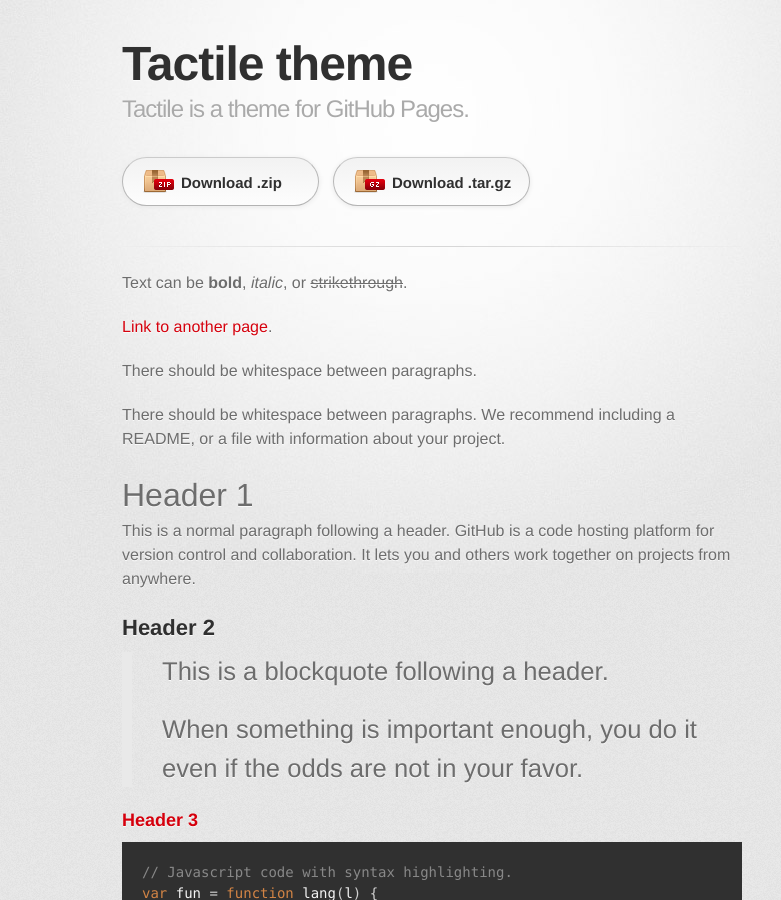
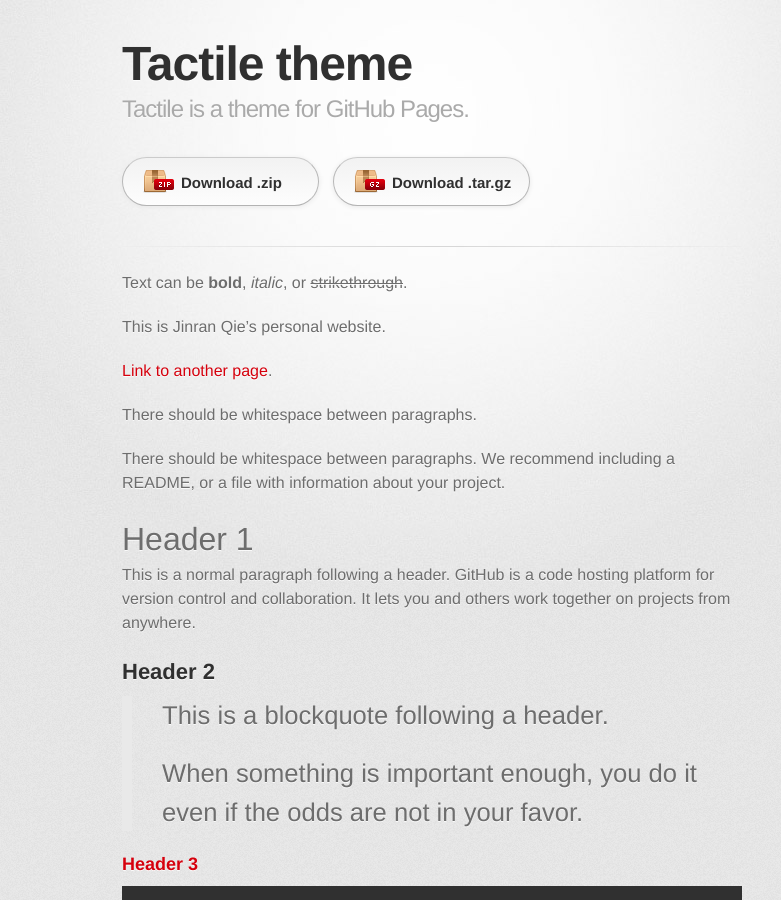
Before and after one commit to JRQie/JRQie.github.io, a Jekyll site: the page built from index.md, in a window 1280 px wide and 900 px high. Shown: the whole window, without its empty margins (208-989 px from the left). Built offline with Jekyll 4.4.1, drawn with Linux system fonts in a browser that asks for light colours; some web fonts are replaced.

Commit message:
Update index.md

```diff
--- a/index.md
+++ b/index.md
@@ -3,6 +3,8 @@ layout: default
 ---
 
 Text can be **bold**, _italic_, or ~~strikethrough~~.
+
+This is Jinran Qie's personal website.
 
 [Link to another page](./another-page.html).
 
```
